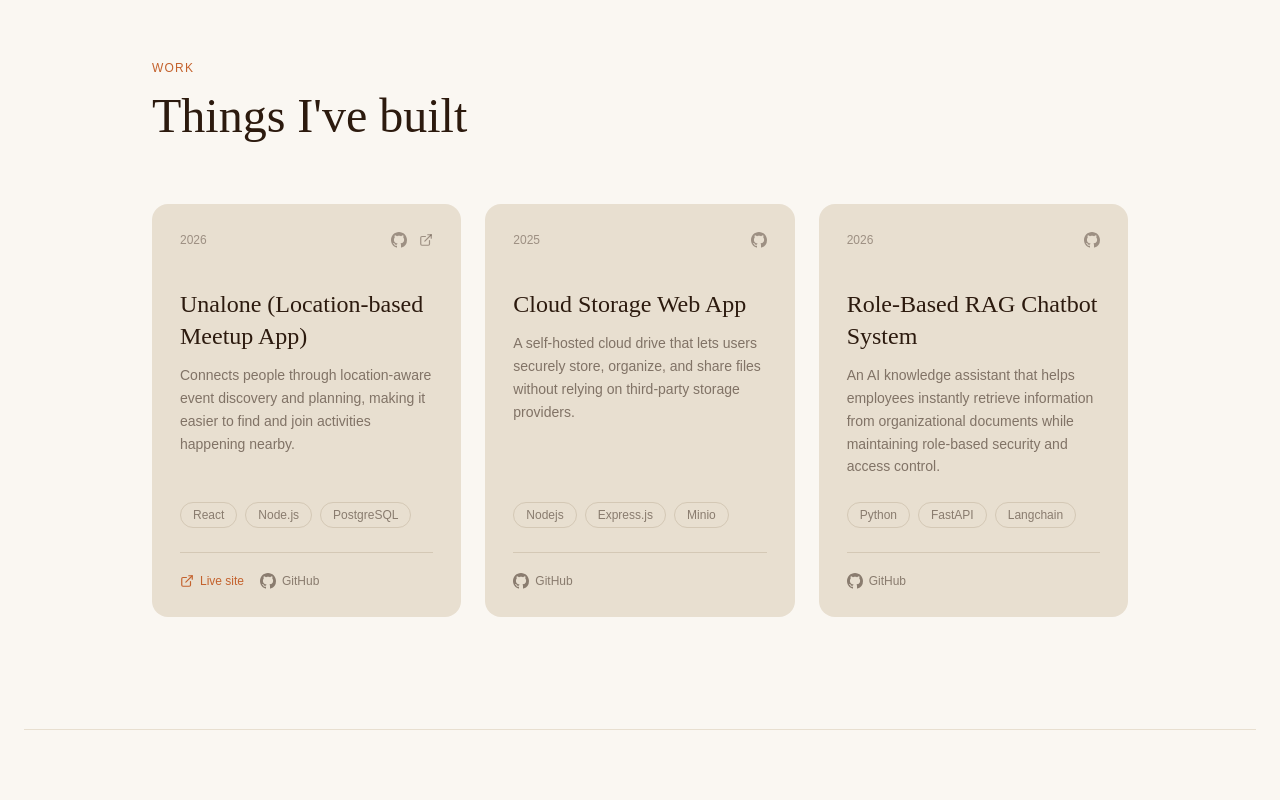
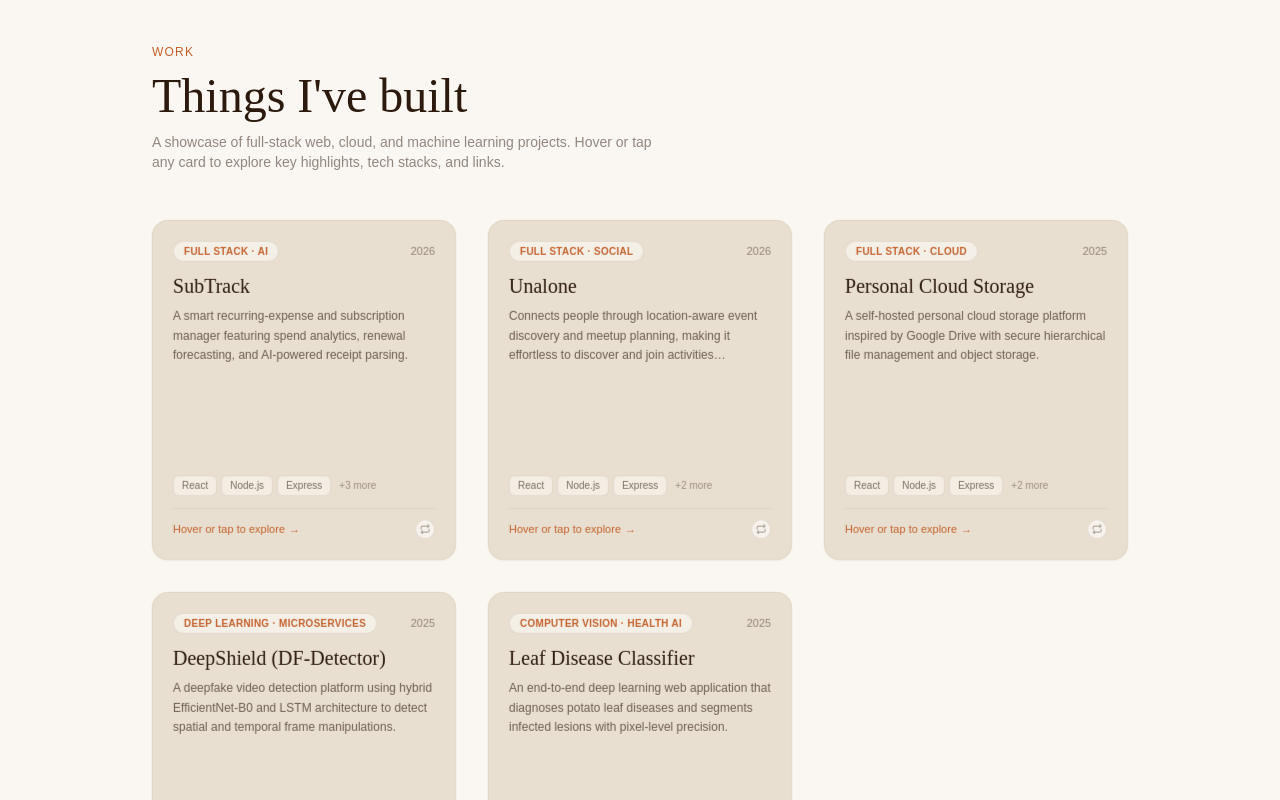
Before and after one commit to Omkar-56/Omkar-Pansare, a React (Create React App) app: page / in a window 1280 px wide. Shown: the part 1380-2180 px from the top of the page. Built offline with nearby package versions, Linux system fonts and the light colour scheme.

Commit message:
add new project and change projects ui

```diff
--- a/src/components/ProjectCard.jsx
+++ b/src/components/ProjectCard.jsx
@@ -1,15 +1,24 @@
-/* Icons as simple SVGs — no extra library needed */
-function GithubIcon() {
+import { useState } from "react";
+
+function GithubIcon({ className = "w-3.5 h-3.5" }) {
   return (
-    <svg width="16" height="16" viewBox="0 0 24 24" fill="currentColor">
+    <svg className={className} viewBox="0 0 24 24" fill="currentColor">
       <path d="M12 0C5.37 0 0 5.37 0 12c0 5.31 3.435 9.795 8.205 11.385.6.105.825-.255.825-.57 0-.285-.015-1.23-.015-2.235-3.015.555-3.795-.735-4.035-1.41-.135-.345-.72-1.41-1.23-1.695-.42-.225-1.02-.78-.015-.795.945-.015 1.62.87 1.845 1.23 1.08 1.815 2.805 1.305 3.495.99.105-.78.42-1.305.765-1.605-2.67-.3-5.46-1.335-5.46-5.925 0-1.305.465-2.385 1.23-3.225-.12-.3-.54-1.53.12-3.18 0 0 1.005-.315 3.3 1.23.96-.27 1.98-.405 3-.405s2.04.135 3 .405c2.295-1.56 3.3-1.23 3.3-1.23.66 1.65.24 2.88.12 3.18.765.84 1.23 1.905 1.23 3.225 0 4.605-2.805 5.625-5.475 5.925.435.375.81 1.095.81 2.22 0 1.605-.015 2.895-.015 3.3 0 .315.225.69.825.57A12.02 12.02 0 0 0 24 12c0-6.63-5.37-12-12-12z" />
     </svg>
   );
 }
 
-function ExternalLinkIcon() {
+function ExternalLinkIcon({ className = "w-3 h-3" }) {
   return (
-    <svg width="14" height="14" viewBox="0 0 24 24" fill="none" stroke="currentColor" strokeWidth="2" strokeLinecap="round" strokeLinejoin="round">
+    <svg
+      className={className}
+      viewBox="0 0 24 24"
+      fill="none"
+      stroke="currentColor"
+      strokeWidth="2"
+      strokeLinecap="round"
+      strokeLinejoin="round"
+    >
       <path d="M18 13v6a2 2 0 0 1-2 2H5a2 2 0 0 1-2-2V8a2 2 0 0 1 2-2h6" />
       <polyline points="15 3 21 3 21 9" />
       <line x1="10" y1="14" x2="21" y2="3" />
@@ -17,90 +26,200 @@ function ExternalLinkIcon() {
   );
 }
 
-export default function ProjectCard({ project, delay = 0 }) {
-  const { name, description, stack, liveUrl, githubUrl, year } = project;
+function FlipIcon({ className = "w-3 h-3" }) {
+  return (
+    <svg
+      className={className}
+      viewBox="0 0 24 24"
+      fill="none"
+      stroke="currentColor"
+      strokeWidth="2"
+      strokeLinecap="round"
+      strokeLinejoin="round"
+    >
+      <path d="M4 12v-3a3 3 0 0 1 3-3h13m-3-3l3 3-3 3" />
+      <path d="M20 12v3a3 3 0 0 1-3 3H4m3 3l-3-3 3-3" />
+    </svg>
+  );
+}
+
+function SparkleIcon({ className = "w-3 h-3 text-terracotta flex-shrink-0 mt-0.5" }) {
+  return (
+    <svg className={className} viewBox="0 0 20 20" fill="currentColor">
+      <path
+        fillRule="evenodd"
+        d="M10 18a8 8 0 100-16 8 8 0 000 16zm3.707-9.293a1 1 0 00-1.414-1.414L9 10.586 7.707 9.293a1 1 0 00-1.414 1.414l2 2a1 1 0 001.414 0l4-4z"
+        clipRule="evenodd"
+      />
+    </svg>
+  );
+}
+
+export default function ProjectCard({ project }) {
+  const { name, category, description, highlights, stack, liveUrl, githubUrl, year } = project;
+  const [isFlipped, setIsFlipped] = useState(false);
 
   return (
     <div
-      className="project-card reveal bg-sand rounded-2xl p-7 flex flex-col"
-      style={{ transitionDelay: `${delay}s` }}
+      className={`flip-card group h-[340px] w-full cursor-pointer select-none ${isFlipped ? "is-flipped" : ""}`}
+      onClick={() => setIsFlipped((prev) => !prev)}
+      onKeyDown={(e) => {
+        if (e.key === "Enter" || e.key === " ") {
+          e.preventDefault();
+          setIsFlipped((prev) => !prev);
+        }
+      }}
+      tabIndex={0}
+      role="region"
+      aria-label={`${name} project card. Click, press Enter or Space to flip.`}
     >
-      {/* Top row */}
-      <div className="flex items-start justify-between mb-10">
-        <span className="text-xs font-body text-espresso/40">{year}</span>
-        <div className="flex items-center gap-3">
+      <div className="flip-card-inner rounded-2xl shadow-sm hover:shadow-lg transition-shadow duration-300">
+        {/* ──────── FRONT FACE ──────── */}
+        <div className="flip-card-front bg-sand rounded-2xl p-5 flex flex-col justify-between border border-sand-dark/40">
+          {/* Top metadata & Title */}
+          <div>
+            <div className="flex items-center justify-between mb-3">
+              <span className="text-[10px] font-body font-semibold tracking-wide text-terracotta bg-cream/70 border border-sand-dark/50 px-2.5 py-0.5 rounded-full uppercase">
+                {category}
+              </span>
+              <span className="text-[11px] font-body text-espresso/45 font-medium">{year}</span>
+            </div>
+
+            <h3 className="font-display text-xl font-light text-espresso group-hover:text-terracotta transition-colors duration-200 mb-2 leading-tight">
+              {name}
+            </h3>
+            <p className="font-body text-xs text-espresso/65 leading-relaxed line-clamp-3">
+              {description}
+            </p>
+          </div>
+
+          {/* Front Bottom */}
+          <div className="space-y-3 pt-2">
+            {/* Stack preview */}
+            <div className="flex flex-wrap gap-1">
+              {stack.slice(0, 3).map((tech) => (
+                <span
+                  key={tech}
+                  className="text-[10px] font-body text-espresso/60 bg-cream/60 border border-sand-dark/50 rounded-md px-2 py-0.5"
+                >
+                  {tech}
+                </span>
+              ))}
+              {stack.length > 3 && (
+                <span className="text-[10px] font-body text-espresso/40 self-center pl-1">
+                  +{stack.length - 3} more
+                </span>
+              )}
+            </div>
+
+            {/* Flip hint prompt */}
+            <div className="flex items-center justify-between pt-2.5 border-t border-sand-dark/60 text-[11px] font-body text-espresso/50">
+              <span className="inline-flex items-center gap-1 text-terracotta font-medium group-hover:translate-x-0.5 transition-transform duration-200">
+                <span>Hover or tap to explore</span>
+                <span aria-hidden="true">&rarr;</span>
+              </span>
+              <span className="w-5 h-5 rounded-full bg-cream/80 border border-sand-dark/50 flex items-center justify-center text-espresso/40 group-hover:bg-terracotta group-hover:text-cream group-hover:border-terracotta transition-colors duration-300">
+                <FlipIcon />
+              </span>
+            </div>
+          </div>
+        </div>
+
+        {/* ──────── BACK FACE ──────── */}
+        <div className="flip-card-back bg-[#EDE3D3] rounded-2xl p-5 flex flex-col justify-between border border-sand-dark/80">
+          {/* Header & Highlights */}
+          <div>
+            <div className="flex items-center justify-between gap-2 border-b border-sand-dark/60 pb-2 mb-2.5">
+              <h4 className="font-display text-base font-light text-espresso truncate">
+                {name}
+              </h4>
+              <span className="text-[9px] font-body uppercase tracking-wider text-terracotta font-semibold px-2 py-0.5 rounded-full bg-cream/70 border border-sand-dark/40 flex-shrink-0">
+                {category}
+              </span>
+            </div>
+
+            {/* Highlights */}
+            {highlights && highlights.length > 0 && (
+              <div className="mb-2.5">
+                <span className="text-[9px] font-body tracking-wider uppercase text-espresso/45 font-semibold block mb-1.5">
+                  Key Highlights
+                </span>
+                <ul className="space-y-1.5">
+                  {highlights.map((item, idx) => (
+                    <li
+                      key={idx}
+                      className="flex items-start gap-1.5 text-[11px] font-body text-espresso/80 leading-snug"
+                    >
+                      <SparkleIcon />
+                      <span>{item}</span>
+                    </li>
+                  ))}
+                </ul>
+              </div>
+            )}
+          </div>
+
+          {/* Back Bottom: Tech stack & Links */}
+          <div className="space-y-2.5 pt-1">
+            {/* Full Stack tags */}
+            <div>
+              <div className="flex flex-wrap gap-1">
+                {stack.map((t) => (
+                  <span
+                    key={t}
+                    className="text-[10px] font-body text-espresso/70 bg-cream/70 border border-sand-dark/60 rounded-full px-2 py-0.5"
+                  >
+                    {t}
+                  </span>
+                ))}
+              </div>
+            </div>
+
+            {/* Action Buttons */}
+            <div className="flex items-center gap-2 pt-2 border-t border-sand-dark/60">
+              {liveUrl ? (
+                <>
+                  <a
+                    href={liveUrl}
+                    target="_blank"
+                    rel="noopener noreferrer"
+                    onClick={(e) => e.stopPropagation()}
+                    className="inline-flex items-center justify-center gap-1 flex-1 py-1.5 px-2.5 rounded-full bg-terracotta text-cream text-[11px] font-body font-medium hover:bg-espresso transition-all duration-200 shadow-sm"
+                  >
+                    <ExternalLinkIcon />
+                    <span>Live Demo</span>
+                  </a>
                   {githubUrl && (
                     <a
                       href={githubUrl}
                       target="_blank"
                       rel="noopener noreferrer"
-              title="View on GitHub"
-              className="text-espresso/40 hover:text-espresso transition-colors duration-200"
+                      onClick={(e) => e.stopPropagation()}
+                      className="inline-flex items-center justify-center gap-1 flex-1 py-1.5 px-2.5 rounded-full bg-espresso text-cream text-[11px] font-body font-medium hover:bg-terracotta transition-all duration-200 shadow-sm"
                     >
                       <GithubIcon />
+                      <span>GitHub</span>
                     </a>
                   )}
-          {liveUrl && (
-            <a
-              href={liveUrl}
-              target="_blank"
-              rel="noopener noreferrer"
-              title="Live site"
-              className="text-espresso/40 hover:text-terracotta transition-colors duration-200"
-            >
-              <ExternalLinkIcon />
-            </a>
-          )}
-        </div>
-      </div>
-
-      {/* Content */}
-      <h3 className="font-display text-2xl font-light text-espresso mb-3">
-        {name}
-      </h3>
-      <p className="font-body text-sm text-espresso/55 leading-relaxed mb-6 flex-1">
-        {description}
-      </p>
-
-      {/* Stack tags */}
-      <div className="flex flex-wrap gap-2">
-        {stack.map((t) => (
-          <span
-            key={t}
-            className="text-xs font-body text-espresso/50 border border-sand-dark rounded-full px-3 py-1"
-          >
-            {t}
-          </span>
-        ))}
-      </div>
-
-      {/* Bottom links */}
-      {(liveUrl || githubUrl) && (
-        <div className="flex gap-4 mt-6 pt-5 border-t border-sand-dark">
-          {liveUrl && (
-            <a
-              href={liveUrl}
-              target="_blank"
-              rel="noopener noreferrer"
-              className="inline-flex items-center gap-1.5 text-xs font-body font-medium text-terracotta hover:underline underline-offset-4 transition-all"
-            >
-              <ExternalLinkIcon />
-              Live site
-            </a>
-          )}
-          {githubUrl && (
+                </>
+              ) : (
+                githubUrl && (
                   <a
                     href={githubUrl}
                     target="_blank"
                     rel="noopener noreferrer"
-              className="inline-flex items-center gap-1.5 text-xs font-body font-medium text-espresso/50 hover:text-espresso transition-colors"
+                    onClick={(e) => e.stopPropagation()}
+                    className="inline-flex items-center justify-center gap-1.5 w-full py-1.5 px-3 rounded-full bg-espresso text-cream text-[11px] font-body font-medium hover:bg-terracotta transition-all duration-200 shadow-sm"
                   >
                     <GithubIcon />
-              GitHub
+                    <span>View Repository on GitHub</span>
                   </a>
+                )
               )}
             </div>
-      )}
+          </div>
+        </div>
+      </div>
     </div>
   );
 }
--- a/src/components/Projects.jsx
+++ b/src/components/Projects.jsx
@@ -3,19 +3,28 @@ import ProjectCard from "./ProjectCard";
 
 export default function Projects() {
   return (
-    <section id="projects" className="py-28 px-6 max-w-5xl mx-auto">
-      <div className="reveal mb-16">
-        <span className="text-xs font-body tracking-widest text-terracotta uppercase mb-4 block">
+    <section id="projects" className="py-24 px-6 max-w-5xl mx-auto">
+      <div className="reveal mb-12">
+        <span className="text-xs font-body tracking-widest text-terracotta uppercase mb-3 block">
           Work
         </span>
-        <h2 className="font-display text-4xl md:text-5xl font-light text-espresso">
+        <h2 className="font-display text-4xl md:text-5xl font-light text-espresso mb-3">
           Things I've built
         </h2>
+        <p className="font-body text-sm text-espresso/50 font-light max-w-lg">
+          A showcase of full-stack web, cloud, and machine learning projects. Hover or tap any card to explore key highlights, tech stacks, and links.
+        </p>
       </div>
 
-      <div className="grid md:grid-cols-3 gap-6">
+      <div className="grid grid-cols-1 md:grid-cols-2 lg:grid-cols-3 gap-8">
         {projects.map((project, i) => (
-          <ProjectCard key={project.name} project={project} delay={i * 0.08} />
+          <div
+            key={project.name}
+            className="reveal h-full"
+            style={{ transitionDelay: `${i * 0.08}s` }}
+          >
+            <ProjectCard project={project} />
+          </div>
         ))}
       </div>
     </section>
--- a/src/data/projects.js
+++ b/src/data/projects.js
@@ -1,30 +1,78 @@
 const projects = [
   {
-    name: "Unalone (Location-based Meetup App)",
+    name: "SubTrack",
+    category: "Full Stack · AI",
     description:
-      "Connects people through location-aware event discovery and planning, making it easier to find and join activities happening nearby.",
-    stack: ["React", "Node.js", "PostgreSQL"],
+      "A smart recurring-expense and subscription manager featuring spend analytics, renewal forecasting, and AI-powered receipt parsing.",
+    highlights: [
+      "Gemini AI automated receipt & invoice scanner",
+      "Interactive 12-month spend trends & forecast",
+      "Automated Gmail renewal alerts & free trial guard",
+    ],
+    stack: ["React", "Node.js", "Express", "PostgreSQL", "Gemini AI", "Tailwind CSS"],
+    liveUrl: "https://sub-track-silk.vercel.app",
+    githubUrl: "https://github.com/Omkar-56/SubTrack",
+    year: "2026",
+  },
+  {
+    name: "Unalone",
+    category: "Full Stack · Social",
+    description:
+      "Connects people through location-aware event discovery and meetup planning, making it effortless to discover and join activities happening nearby.",
+    highlights: [
+      "Location-aware real-time event discovery & mapping",
+      "Spontaneous meetup creation & RSVP coordination",
+      "Interactive feeds & community networking",
+    ],
+    stack: ["React", "Node.js", "Express", "PostgreSQL", "Tailwind CSS"],
     liveUrl: "https://unalone-flax.vercel.app/",
     githubUrl: "https://github.com/Omkar-56/unalone",
     year: "2026",
   },
   {
-    name: "Cloud Storage Web App",
+    name: "Personal Cloud Storage",
+    category: "Full Stack · Cloud",
     description:
-      "A self-hosted cloud drive that lets users securely store, organize, and share files without relying on third-party storage providers.",
-    stack: ["Nodejs", "Express.js", "Minio"],
+      "A self-hosted personal cloud storage platform inspired by Google Drive with secure hierarchical file management and object storage.",
+    highlights: [
+      "Nested folder hierarchy & multi-file uploads",
+      "MinIO / AWS S3 presigned URL previews & streaming",
+      "Password-protected and expiring shareable links",
+    ],
+    stack: ["React", "Node.js", "Express", "PostgreSQL", "MinIO / S3"],
     liveUrl: null,
-    githubUrl: "https://github.com/Omkar-56/Personal-Cloud-Storage", // set to null if no GitHub link
+    githubUrl: "https://github.com/Omkar-56/Personal-Cloud-Storage",
     year: "2025",
   },
   {
-    name: "Role-Based RAG Chatbot System",
+    name: "DeepShield (DF-Detector)",
+    category: "Deep Learning · Microservices",
     description:
-      "An AI knowledge assistant that helps employees instantly retrieve information from organizational documents while maintaining role-based security and access control.",
-    stack: ["Python", "FastAPI", "Langchain"],
-    liveUrl: null, // set to null if no live site
-    githubUrl: "https://github.com/Omkar-56/role-based-rag-chatbot",
-    year: "2026",
+      "A deepfake video detection platform using hybrid EfficientNet-B0 and LSTM architecture to detect spatial and temporal frame manipulations.",
+    highlights: [
+      "Hybrid CNN-LSTM spatial & temporal artifact analysis",
+      "Video hash-based caching to avoid redundant GPU inference",
+      "Go & Python microservices communicating via gRPC",
+    ],
+    stack: ["Python", "PyTorch", "Go", "React", "gRPC", "Docker"],
+    liveUrl: null,
+    githubUrl: "https://github.com/Omkar-56/DF-Detector",
+    year: "2025",
+  },
+  {
+    name: "Leaf Disease Classifier",
+    category: "Computer Vision · Health AI",
+    description:
+      "An end-to-end deep learning web application that diagnoses potato leaf diseases and segments infected lesions with pixel-level precision.",
+    highlights: [
+      "Classification of Early Blight, Late Blight, & Healthy leaves",
+      "Pixel-precise semantic segmentation masks for diseased areas",
+      "High-performance FastAPI inference backend containerized with Docker",
+    ],
+    stack: ["TensorFlow", "FastAPI", "React", "Docker", "Tailwind CSS"],
+    liveUrl: null,
+    githubUrl: "https://github.com/Omkar-56/Leaf-Classification-and-Segmentation",
+    year: "2025",
   },
 ];
 
--- a/src/index.css
+++ b/src/index.css
@@ -2,7 +2,7 @@
 @tailwind components;
 @tailwind utilities;
 
-@import url('https://fonts.googleapis.com/css2?family=Fraunces:ital,opsz,wght@0,9..144,300;0,9..144,400;0,9..144,600;1,9..144,300;1,9..144,400&family=DM+Sans:wght@300;400;500&display=swap');
+@import url('https://fonts.googleapis.com/css2?family=Fraunces:ital,opsz,wght@0,9..144,300;0,9..144,400;0,9..144,600;1,9..144,300;1,9..144,400&family=DM+Sans:wght@300;400;500;600&display=swap');
 
 * {
   box-sizing: border-box;
@@ -71,14 +71,59 @@ body {
   transform: translateY(-2px);
 }
 
-/* Project card */
-.project-card {
-  transition: transform 0.3s ease, box-shadow 0.3s ease;
+/* 3D Flip Card */
+.flip-card {
+  perspective: 1200px;
+  -webkit-perspective: 1200px;
 }
 
-.project-card:hover {
-  transform: translateY(-6px);
-  box-shadow: 0 20px 40px rgba(44, 26, 14, 0.1);
+.flip-card-inner {
+  position: relative;
+  width: 100%;
+  height: 100%;
+  transition: transform 0.65s cubic-bezier(0.25, 1, 0.5, 1);
+  transform-style: preserve-3d;
+  -webkit-transform-style: preserve-3d;
+  will-change: transform;
+}
+
+.flip-card:hover .flip-card-inner,
+.flip-card:focus-within .flip-card-inner,
+.flip-card.is-flipped .flip-card-inner {
+  transform: rotateY(180deg);
+}
+
+.flip-card-front,
+.flip-card-back {
+  position: absolute;
+  inset: 0;
+  width: 100%;
+  height: 100%;
+  -webkit-backface-visibility: hidden;
+  backface-visibility: hidden;
+  border-radius: 1rem;
+}
+
+.flip-card-front {
+  transform: rotateY(0deg) translateZ(1px);
+  z-index: 2;
+}
+
+.flip-card-back {
+  transform: rotateY(180deg) translateZ(1px);
+  z-index: 1;
+}
+
+.flip-card:hover .flip-card-back,
+.flip-card:focus-within .flip-card-back,
+.flip-card.is-flipped .flip-card-back {
+  z-index: 3;
+}
+
+.flip-card:hover .flip-card-front,
+.flip-card:focus-within .flip-card-front,
+.flip-card.is-flipped .flip-card-front {
+  pointer-events: none;
 }
 
 /* Nav link underline */
@@ -102,7 +147,7 @@ body {
 }
 
 @media (prefers-reduced-motion: reduce) {
-  *, .reveal, .word-reveal, .animate-fade-up {
+  *, .reveal, .word-reveal, .animate-fade-up, .flip-card-inner {
     animation: none !important;
     transition: none !important;
     opacity: 1 !important;
```
Also changed, not shown: 1 other file (tests, documents, lock files or other folders). Lines whose indentation alone changed are shown as unchanged.
